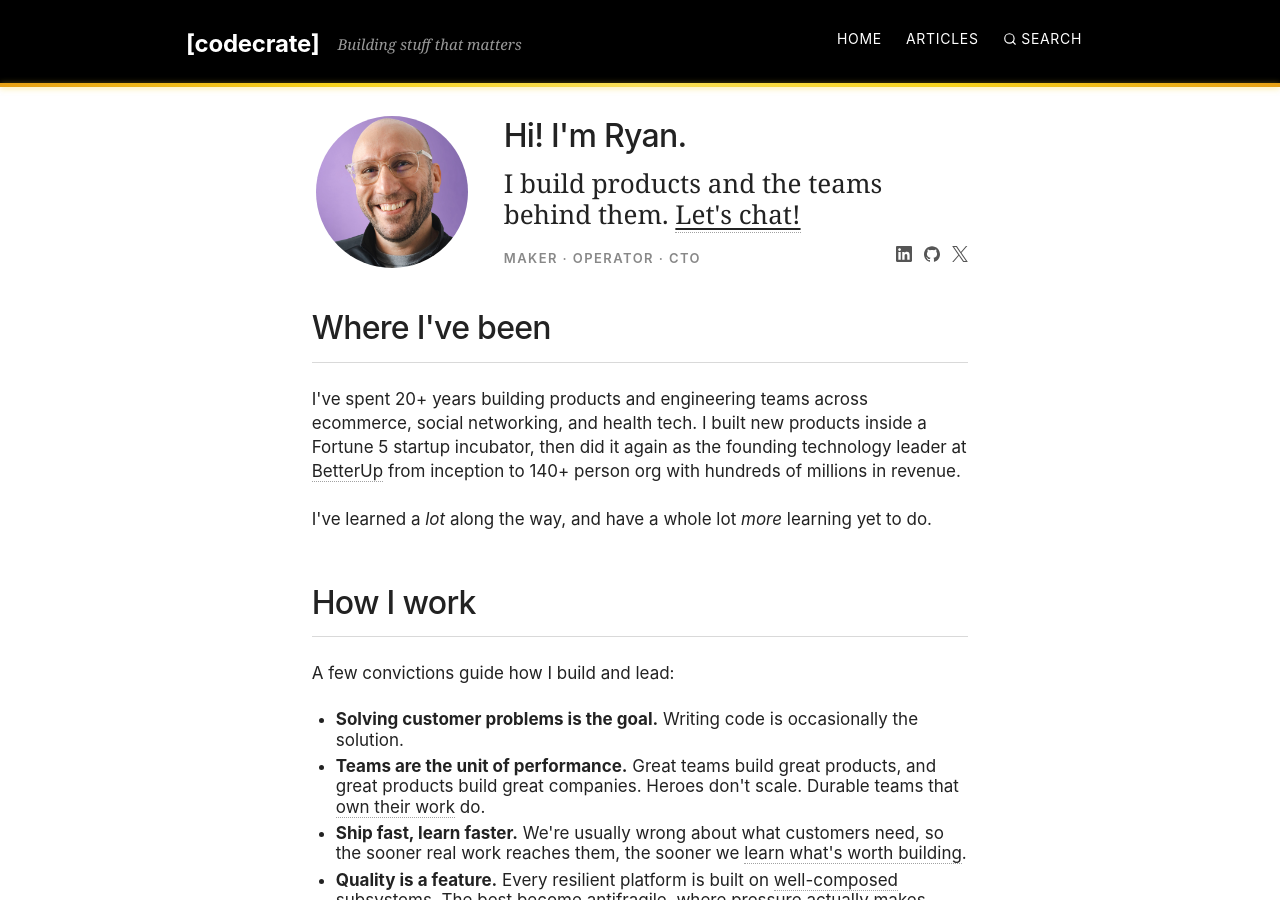
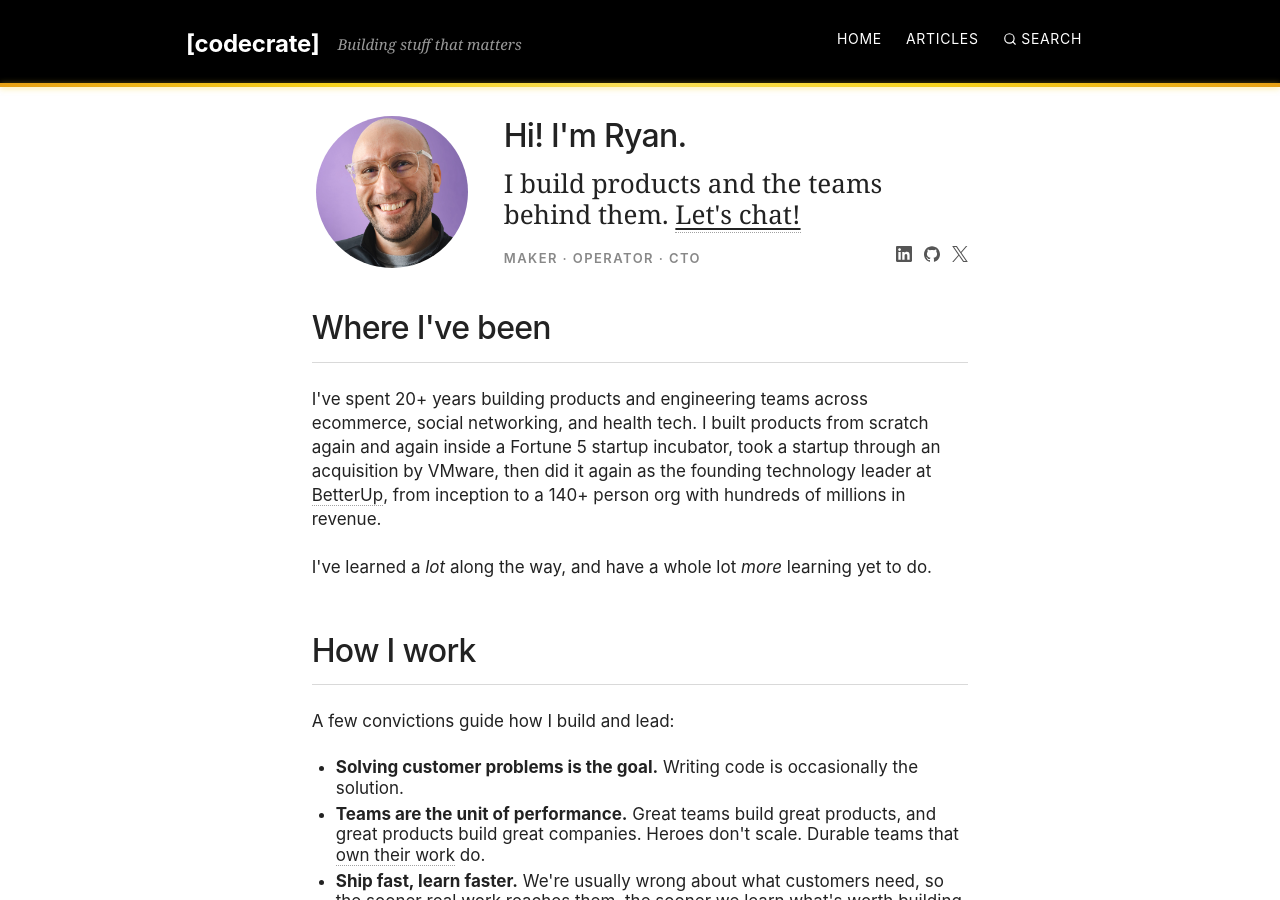
Before and after one commit to wireframe/wireframe.github.com, a Jekyll site: the page built from index.html, in a window 1280 px wide and 900 px high. Built offline with Jekyll 4.4.1, drawn with Linux system fonts in a browser that asks for light colours; nearby versions of some CDN libraries.

Commit message:
Link Developer Experience competency, back up zero-to-one story on homepage
Core Competencies now links Developer Experience & Delivery Metrics to
its matching tag. Homepage bio backs the resume's "zero-to-one twice
before BetterUp" claim by mentioning the VMware acquisition, without
naming Socialcast or the acquisition price.

```diff
--- a/index.html
+++ b/index.html
@@ -23,7 +23,7 @@
   <section class="bio-section">
     <h2>Where I've been</h2>
     <p>
-      I've spent 20+ years building products and engineering teams across ecommerce, social networking, and health tech. I built new products inside a Fortune 5 startup incubator, then did it again as the founding technology leader at <a href="https://www.betterup.com">BetterUp</a> from inception to 140+ person org with hundreds of millions in revenue.
+      I've spent 20+ years building products and engineering teams across ecommerce, social networking, and health tech. I built products from scratch again and again inside a Fortune 5 startup incubator, took a startup through an acquisition by VMware, then did it again as the founding technology leader at <a href="https://www.betterup.com">BetterUp</a>, from inception to a 140+ person org with hundreds of millions in revenue.
     </p>
     <p>
       I've learned a <i>lot</i> along the way, and have a whole lot <i>more</i> learning yet to do.
```
Also changed, not shown: resume.md (+1 -1 lines).
